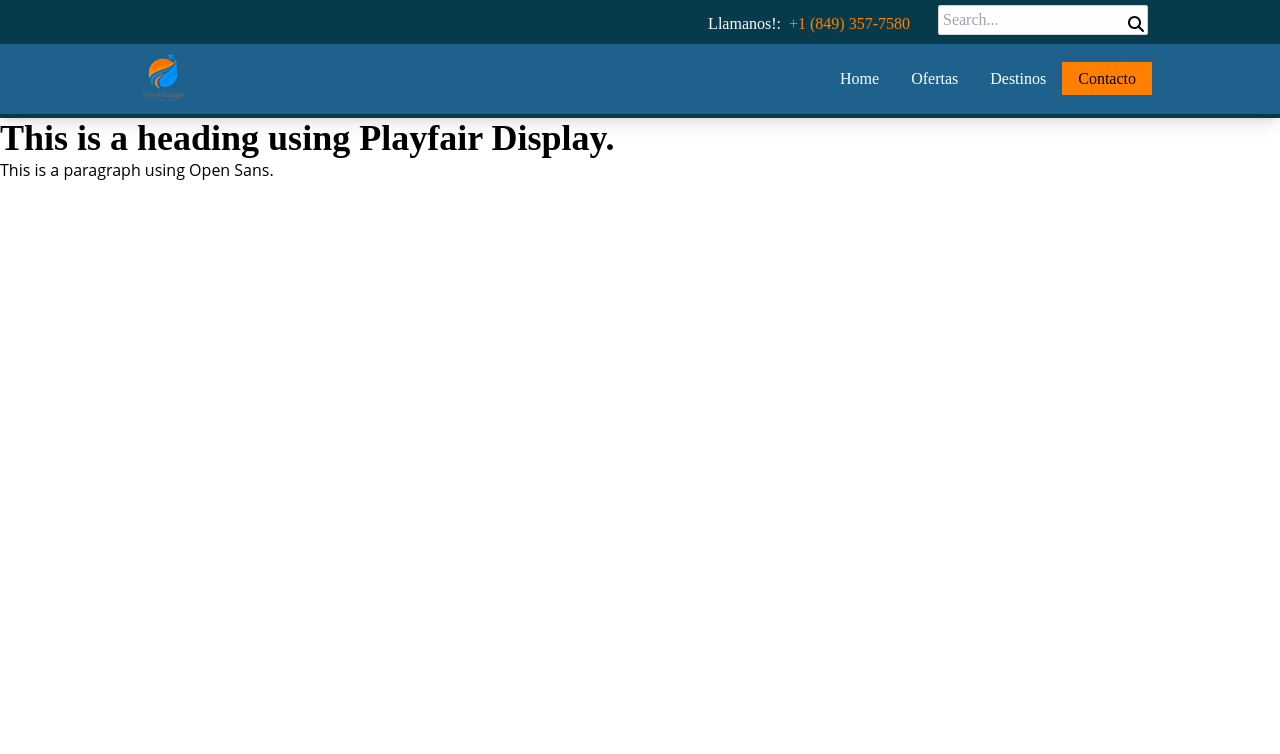
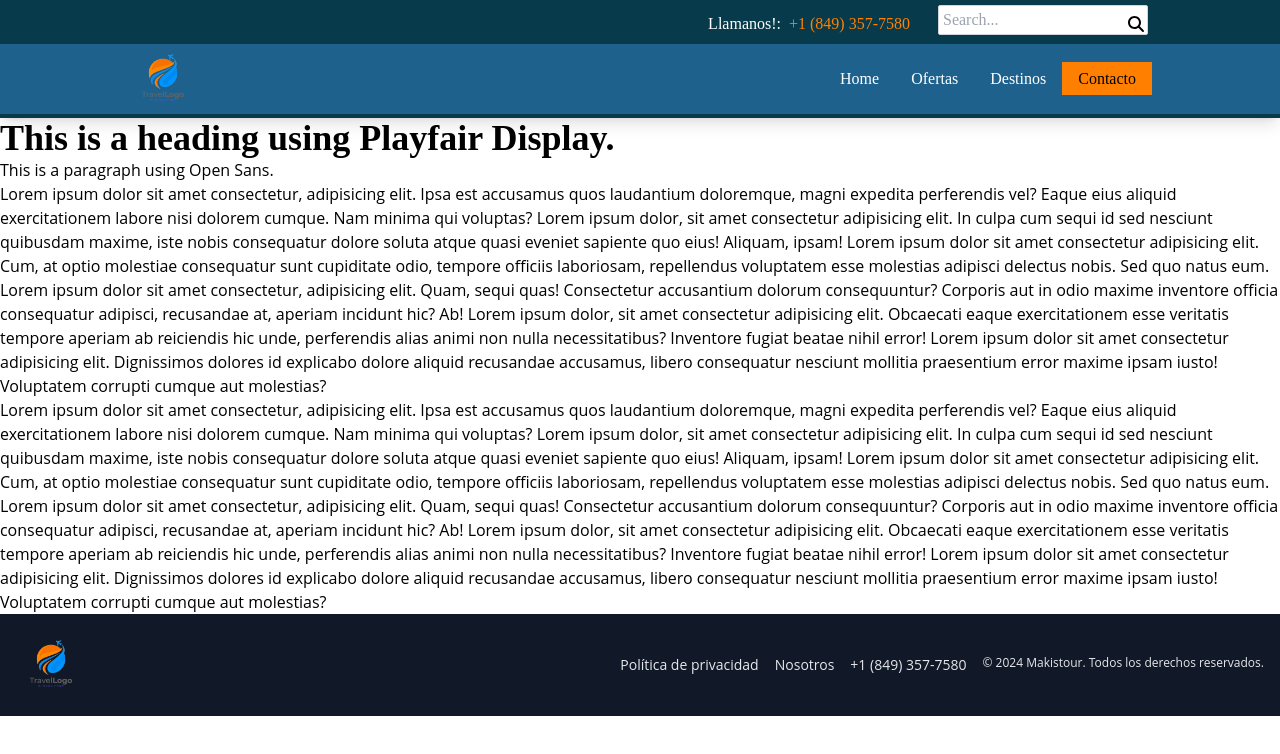
Before and after one commit to AdonsFCO/makistour, a Next.js app: page / in a window 1280 px wide. Shown: the top 754 px of the page. Built offline with nearby package versions, Linux system fonts and the light colour scheme.

Commit message:
[feat] Add footer

```diff
--- /dev/null
+++ b/app/components/footer/Footer.jsx
@@ -0,0 +1,26 @@
+import Image from "next/image";
+import Link from "next/link";
+
+export default function Footer() {
+  return (
+    <footer className="flex flex-col md:flex-row justify-between bg-gray-900 text-gray-200 p-4 items-center">
+      <Link href="/">
+        <Image src="/logo.png" alt="Makis Tour logo" width={70} height={70} />
+      </Link>
+      <div className="flex flex-col space-y-2 md:space-y-0 md:flex-row md:space-x-4 mt-4 md:mt-0">
+        <Link href="./privacy" className="text-sm hover:underline">
+          Política de privacidad
+        </Link>
+        <Link href="./about" className="text-sm hover:underline">
+          Nosotros
+        </Link>
+        <a href="tel:+18493577580" aria-label="Llamanos!" className="text-sm hover:underline">
+          +1 (849) 357-7580
+        </a>
+        <span className="text-xs">
+          © 2024 Makistour. Todos los derechos reservados.
+        </span>
+      </div>
+    </footer>
+  );
+}
--- a/app/layout.js
+++ b/app/layout.js
@@ -1,7 +1,6 @@
 import "./globals.css";
 import Header from "./components/header/Header";
-
-
+import Footer from "./components/footer/Footer";
 
 export const metadata = {
   title: "Makistour",
@@ -14,6 +13,7 @@ export default function RootLayout({ children }) {
       <body>
         <Header />
         {children}
+        <Footer/>
       </body>
     </html>
   );
--- a/app/page.js
+++ b/app/page.js
@@ -5,6 +5,15 @@ export default function Home() {
         This is a heading using Playfair Display.
       </h1>
       <p className="text-base font-sans">This is a paragraph using Open Sans.</p>
+      <p>
+        Lorem ipsum dolor sit amet consectetur, adipisicing elit. Ipsa est accusamus quos laudantium doloremque, magni expedita perferendis vel? Eaque eius aliquid exercitationem labore nisi dolorem cumque. Nam minima qui voluptas? Lorem ipsum dolor, sit amet consectetur adipisicing elit. In culpa cum sequi id sed nesciunt quibusdam maxime, iste nobis consequatur dolore soluta atque quasi eveniet sapiente quo eius! Aliquam, ipsam! Lorem ipsum dolor sit amet consectetur adipisicing elit. Cum, at optio molestiae consequatur sunt cupiditate odio, tempore officiis laboriosam, repellendus voluptatem esse molestias adipisci delectus nobis. Sed quo natus eum. Lorem ipsum dolor sit amet consectetur, adipisicing elit. Quam, sequi quas! Consectetur accusantium dolorum consequuntur? Corporis aut in odio maxime inventore officia consequatur adipisci, recusandae at, aperiam incidunt hic? Ab! Lorem ipsum dolor, sit amet consectetur adipisicing elit. Obcaecati eaque exercitationem esse veritatis tempore aperiam ab reiciendis hic unde, perferendis alias animi non nulla necessitatibus? Inventore fugiat beatae nihil error! Lorem ipsum dolor sit amet consectetur adipisicing elit. Dignissimos dolores id explicabo dolore aliquid recusandae accusamus, libero consequatur nesciunt mollitia praesentium error maxime ipsam iusto! Voluptatem corrupti cumque aut molestias?
+
+      </p>
+      <p>
+        Lorem ipsum dolor sit amet consectetur, adipisicing elit. Ipsa est accusamus quos laudantium doloremque, magni expedita perferendis vel? Eaque eius aliquid exercitationem labore nisi dolorem cumque. Nam minima qui voluptas? Lorem ipsum dolor, sit amet consectetur adipisicing elit. In culpa cum sequi id sed nesciunt quibusdam maxime, iste nobis consequatur dolore soluta atque quasi eveniet sapiente quo eius! Aliquam, ipsam! Lorem ipsum dolor sit amet consectetur adipisicing elit. Cum, at optio molestiae consequatur sunt cupiditate odio, tempore officiis laboriosam, repellendus voluptatem esse molestias adipisci delectus nobis. Sed quo natus eum. Lorem ipsum dolor sit amet consectetur, adipisicing elit. Quam, sequi quas! Consectetur accusantium dolorum consequuntur? Corporis aut in odio maxime inventore officia consequatur adipisci, recusandae at, aperiam incidunt hic? Ab! Lorem ipsum dolor, sit amet consectetur adipisicing elit. Obcaecati eaque exercitationem esse veritatis tempore aperiam ab reiciendis hic unde, perferendis alias animi non nulla necessitatibus? Inventore fugiat beatae nihil error! Lorem ipsum dolor sit amet consectetur adipisicing elit. Dignissimos dolores id explicabo dolore aliquid recusandae accusamus, libero consequatur nesciunt mollitia praesentium error maxime ipsam iusto! Voluptatem corrupti cumque aut molestias?
+
+      </p>
+
     </main>
   );
 }
--- a/tailwind.config.js
+++ b/tailwind.config.js
@@ -15,6 +15,7 @@ module.exports = {
         bostonBlue: "#408abe", //Posible main color
         fireBush: "#e98b27", //Posible main color
         panache: "#f3faf6", //Posible main color
+        darkBlueGray:"#111827bf",
         navyBlue: "#073b4c",
         orange: "#ff8000",
         lightNavyBlue: "#1f618d",
```
